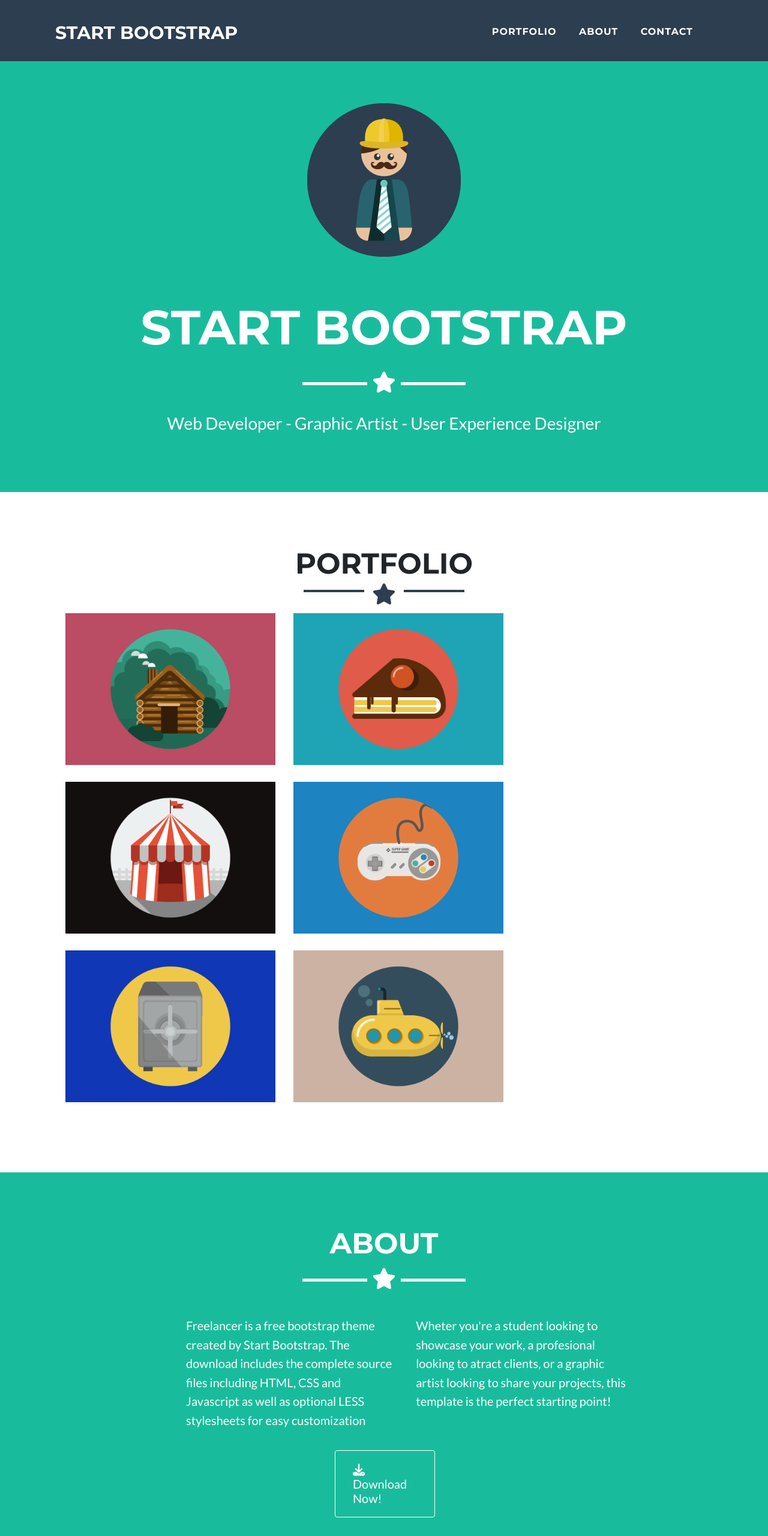
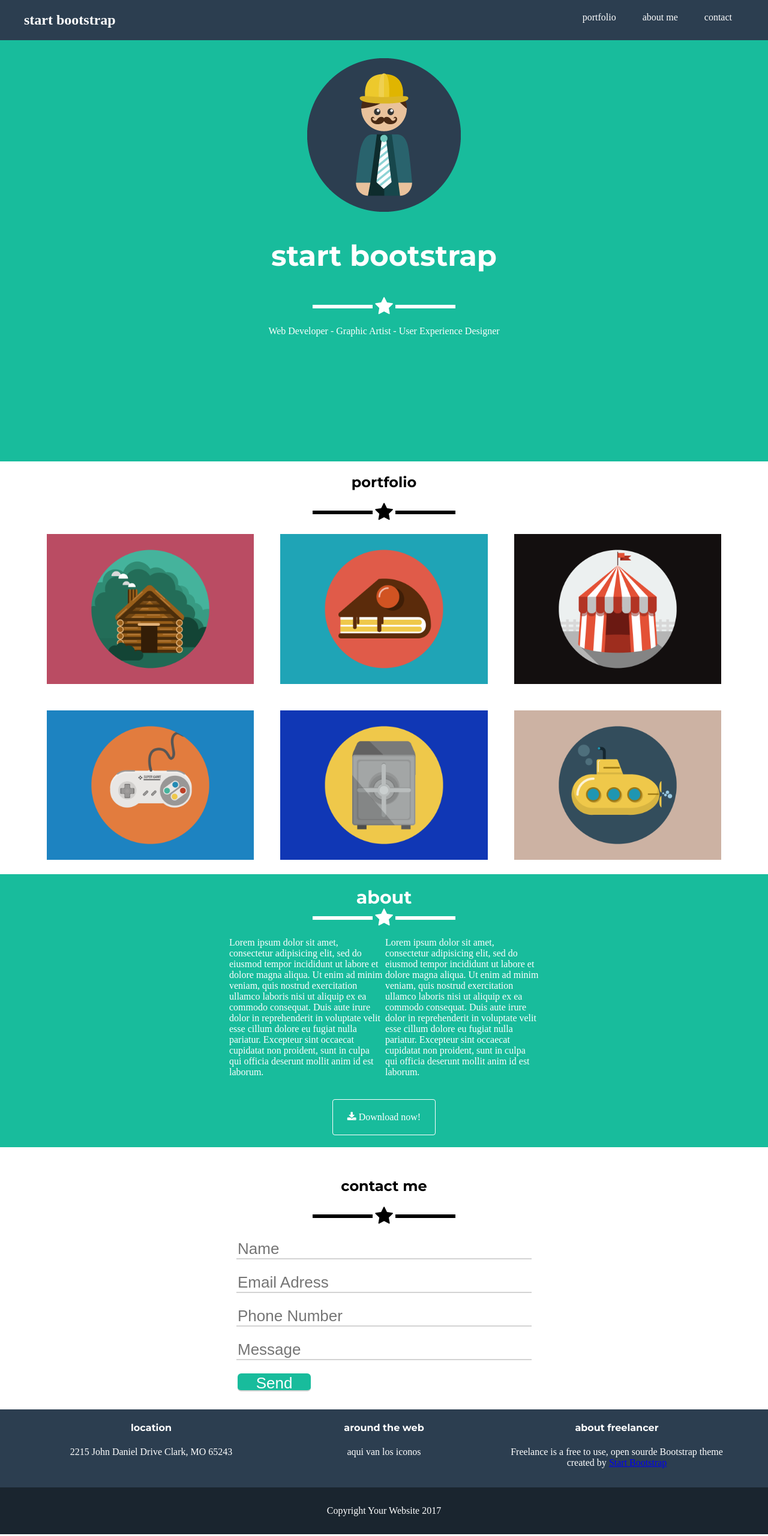
Before and after one commit to erimcolin/sprint2-retos-codigo, a plain HTML site: page index.html in a window 1280 px wide. Shown: the top 2560 px of the page at 60% size. Drawn offline with Linux system fonts and the light colour scheme.

Commit message:
detalles de estilo en footer

```diff
--- a/css/main.css
+++ b/css/main.css
@@ -1,319 +1,164 @@
 body {
   margin: 0;
-  font-size: 16px;
-  font-family: 'Lato', sans-serif;
+  padding: 0;
+
 }
 
-header {
-  background-color: #2c3e50;
-  padding: 51px 7px;
+html, body {
+  height: 100%;
+}
+
+nav {
+  background-color: #2c3E50;
   color: white;
+}
+
+nav > div {
+  font-size: 24px;
+  font-weight: 700;
+}
+
+nav > section > span {
+  margin: 5px 20px;
+}
+
+nav > div,
+nav > section {
+  display: inline-block;
+  padding: 20px 40px;
+}
+
+h1, h2, h3, h4, h5, h6 {
   font-family: 'Montserrat', sans-serif;
-  /* font-family: 'Lato', sans-serif; */
-  /* position: fixed; */
+  font-weight: 700;
+}
+
+nav > section {
+  float: right;
 }
 
 footer {
-  background-color: #2c3e50;
+  background: #2c3e50;
   color: white;
+  text-align: center;
+
 }
 
-hr{
-  color: #c4c9ce;
-  width: 55%;
+footer > section > p > i {
+  border: 1px solid white;
+  padding: 12px;
+  margin: 0 15px;
+  border-radius: 50%;
 }
 
-#seccion1 {
-  background-color: #18bc9c;
-  padding: 70px;
-  text-align: center;
-  color: white;
+footer > section {
+  display: inline-block;
+  width: 30%;
+  vertical-align: top;
 }
 
-#seccion1 div h1 {
-  font-family: 'Montserrat', sans-serif;
-  font-size: 80px;
-  font-weight: bold;
+footer > p {
+  background-color: #1a252f;
+  padding: 30px 0;
 }
 
-#star_line {
-  margin-top: -46px;
+#seccion-uno {
+  background-color: #18bc9c;
+  color: white;
+  min-height: 80.3%;
+  padding: 30px 0;
   text-align: center;
 }
 
-#seccion1 div p {
-  font-size: 1.75em;
-  font-weight: 300;
+#seccion-uno >h1 {
+  font-size: 48px;
 }
 
-#seccion2 {
-  font-size: 2em;
-  font-family: 'Montserrat', sans-serif;
-  text-align: center;
-  padding: 50px;
-}
-
-#seccion2 #star_line_blue i {
-  color: #2c3e50;
-}
-
-#seccion2 #star_line_blue {
-  margin: -40px;
-}
-
-#seccion2 h2 {
-  color: #212529;
-}
-
-#seccion2 section {
-  display: flex;
-  flex-wrap: wrap;
-  box-sizing: border-box;
-  margin: 44px;
-/*  outline: 1px solid red; */
-  position: relative;
-}
-
-#seccion3 h2 {
-  text-align: center;
-  font-weight: bold;
-  font-family: 'Montserrat', sans-serif;
-  font-size: 3em;
-}
-
-#seccion3 {
-  padding: 50px;
-  background-color: #18bc9c;
-  color: white;
-}
-
-#seccion3 div .star-line {
-  padding: 2px;
-  background-color: white;
-  width: 22%;
-}
-
-#seccion3 #star_line {
-  margin-top: -32px;
-}
-
-#seccion4 h2 {
-  text-align: center;
-  font-weight: bold;
-  font-family: 'Montserrat', sans-serif;
-  font-size: 3em;
-  color: #212529
-}
-
-#seccion4 #star_line_blue {
-  text-align: center;
-  margin-top: -28px;
-  color: #2c3e50;
-}
-
-#seccion4 form input{
-  display: block;
-  font-size: 22px;
-  /* padding: 15px; */
-  margin: 22px auto;
-  width: 727px;
-  height: 101px;
-  border: none;
-  border-bottom: .7px solid lightgrey;
-}
-
-#seccion4 form input:last-of-type {
-  margin: 159px 0 0 308px;
-  text-align: center;
-  width: 99px;
-  height: 67px;
-  padding: 0 27px;
-  color: white;
-  font-size: 19px;
-  border-radius: 4px;
-  background-color: #18bc9c;
-}
-
-#seccion4 {
-  margin-top: 87px;
-  margin-bottom: 110px;
-}
-
-#seccion4 {
-  margin-top: 100px;
-}
-
-#seccion4 .data h3 {
-  color: #86aad7;
-  margin-left: 319px;
-  margin-top: 55px;
-  font-size: 23px;
-}
-
-#seccion4 .data {
-
-}
-
-.float-left {
-  float: left;
-  margin: -15px 85px;
-}
-
-.float-right {
-  float: right;
-  margin: -8px 85px;
-}
-
-.bold {
-  font-weight: bolder;
-  font-size: 30px;
-}
-
-.bold-less {
-  font-weight: bold;
-}
-
-.color:hover {
-  color: #1f8c5b;
-}
-
-.color{
-  margin-right: 33px;
-  letter-spacing: 1px;
-  text-decoration: none;
-  color: white;
-}
-
-.text-uppercase {
-  text-transform: uppercase;
-}
- .clear {
-   clear: both;
- }
-
-.line {
-  background-color: white;
-  padding: 2.5px;
+#seccion-uno > div > hr,
+#seccion-dos > div > hr,
+#seccion-tres >div > hr,
+#seccion-cuatro > div > hr {
   display: inline-block;
-  width: 103px;
+  width: 100px;
+  height: 6px;
   border: none;
 }
 
-.line2 {
-  background-color: #2c3e50;
-  padding: 1.9px;
-  display: inline-block;
-  width: 97px;
-  border: none;
+#seccion-dos {
+  text-align: center;
 }
 
-.align {
-  padding: 5px 15px 15px 15px;
+#seccion-dos > img {
+  width: 27%;
+  margin: 20px;
 }
 
-.blocks {
-  display: inline-block;
-  margin-left: 40px;
-  font-size: 20px;
+#seccion-tres {
+  background-color: #18bc9c;
+  color: white;
+  text-align: center;
+  padding: 20px 0;
 }
 
-.two-blocks {
-  display: flex;
-  margin-left: 220px;
-  margin-top: 20px;
-  line-height: 31.5px;
+#seccion-tres h2 {
+  font-size: 30px;
+  margin: 0;
 }
 
-.dwl-button {
-  margin: 14px 505px 51px 508px ;
-  font-size: 20px;
-  padding: 19px 29px;
-  border: 1.5px solid white;
+#seccion-tres > p {
+  display: inline-block;
+  width: 20%;
+  text-align: left;
+}
+
+#seccion-tres > a {
+  display: block;
+  border: 1px solid white;
+  width: 11%;
+  margin: 0 auto;
+  color: white;
+  padding: 20px 15px;
+  margin-top: 20px;
+  text-decoration: none;
   border-radius: 4px;
 }
 
-.dwl-button:hover{
-  color: white;
+#seccion-cuatro {
+  text-align: center;
+  padding: 30px;
 }
 
-.fa-download {
-  margin-right: 13px;
+#seccion-cuatro > form > input {
+  display: block;
+  margin: 22px auto;
+  width: 40%;
+  height: 30px;
+  border: none;
+  border-bottom: 2px solid lightgray;
+  font-size: 26px;
 }
 
-.fa-star {
-  padding: 5px;
+#seccion-cuatro > form > input[type='submit'] {
+  background: #18bc9c;
+  color: white;
+  width: 10%;
+  margin: 0;
+  margin-left: 30%;
+  border-radius: 6px;
 }
 
-.div-footer {
-  display: inline-block;
-  /* margin: 70px 61px; */
-  vertical-align: top;
-  font-size: 20px;
-  /* width: 19%; */
-  text-align: center;
-  font-family: 'Montserrat', sans-serif;
-  margin-left: 126px;
+#seccion-cuatro > form > input:focus {
+  outline: none;
 }
 
-.container {
-  padding: 68px 0;
-  margin:11px 67px;
+#seccion-cuatro > form > hr {
+  width: 40%;
 }
 
-/* .container .div-footer:last-child{
-  margin-left: 50px;
-} */
-
-footer div p{
-  font-size: 1.25rem;
-  font-weight: 300;
-  display: inline-block;
-  font-family: 'Lato', sans-serif;
+.bg-white {
+  background-color: white;
 }
 
-.icons {
-  display: inline-block;
-  /* border: 1px solid white;
-  border-radius: 50px; */
+.bg-black {
+   background-color: black;
 }
-
-.fa-facebook{
-  border: 2px solid white;
-  border-radius: 50%;
-  padding: 15px;
-}
-
-.fa-google-plus{
-  border: 2px solid white;
-  border-radius: 50%;
-  padding: 15px;
-}
-
-.fa-twitter{
-  border: 2px solid white;
-  border-radius: 50%;
-  padding: 15px;
-}
-
-.fa-linkedin{
-  border: 2px solid white;
-  border-radius: 50%;
-  padding: 15px;
-}
-
-.fa-dribbble{
-  border: 2px solid white;
-  border-radius: 50%;
-  padding: 15px;
-}
-
-footer a {
-  color: #128f76;
-}
-
-.copyright{
-  text-align: center;
-  background-color: #1a252f;
-  padding: 26px 0;
-  margin: -11px 0;
-}
--- a/index.html
+++ b/index.html
@@ -2,175 +2,96 @@
 <html>
   <head>
     <meta charset="utf-8">
-    <title>Freelancer</title>
+    <title>Freelancer-resuelto</title>
     <link rel="stylesheet" href="css/main.css">
+    <link href="https://fonts.googleapis.com/css?family=Lato:400,700|Montserrat:400,700,900" rel="stylesheet">
     <link rel="stylesheet" href="https://cdnjs.cloudflare.com/ajax/libs/font-awesome/4.7.0/css/font-awesome.css" />
-  <link href="vendor/font-awesome/css/font-awesome.min.css" rel="stylesheet" type="text/css">
-    <link href="https://fonts.googleapis.com/css?family=Montserrat:400,700" rel="stylesheet" type="text/css">
-    <link href="https://fonts.googleapis.com/css?family=Lato:400,700,400italic,700italic" rel="stylesheet" type="text/css">
   </head>
   <body>
-    <header class="text-uppercase">
-      <div class="float-left">
-        <a class="bold">start bootstrap</a>
-      </div>
-      <div class="float-right bold-less">
-        <a class="color" href="#portfolio">portfolio</a>
-        <a class="color" href="#about">about</a>
-        <a class="color" href="#contact">contact</a>
-      </div>
-    </header>
+    <nav>
+      <div>start bootstrap</div>
+        <section >
+          <span>portfolio</span>
+          <span>about me</span>
+          <span>contact</span>
+        </section>
+    </nav>
 
-    <section id="seccion1" class="clear">
+    <section id="seccion-uno">
+      <img src="assets/images/profile.png" alt="">
+      <h1>start bootstrap</h1>
       <div>
-        <img src="assets/images/profile.PNG" alt="">
-        <h1 class="text-uppercase">start bootstrap</h1>
-        <div id="star_line">
-          <hr class="line">
-          <i class="fa fa-star" aria-hidden="true" style="font-size:35px;"></i>
-          <hr class="line">
+        <hr class="bg-white">
+        <i class="fa fa-star fa-2x" aria-hidden="true"></i>
+        <hr class="bg-white">
       </div>
       <p>Web Developer - Graphic Artist - User Experience Designer</p>
-      </div>
     </section>
 
-    <section id="seccion2" class="text-uppercase">
-        <h2 id="portfolio">portfolio</h2>
-        <div id="star_line_blue">
-          <hr class="line2">
-          <i class="fa fa-star" aria-hidden="true" style="font-size:35px;"></i>
-          <hr class="line2">
+    <section id="seccion-dos">
+      <h2>portfolio</h2>
+      <div>
+        <hr class="bg-black">
+        <i class="fa fa-star fa-2x .bg-black" aria-hidden="true"></i>
+        <hr class="bg-black">
       </div>
-      <section>
-        <div>
-          <img class="align" src="assets/images/portfolio/cabin.PNG" alt="" width="350px">
-        </div>
-        <div>
-          <img class="align" src="assets/images/portfolio/cake.PNG" alt="" width="350px">
-        </div>
-        <div>
-          <img class="align" src="assets/images/portfolio/circus.PNG" alt="" width="350px">
-        </div>
-        <div>
-          <img class="align" src="assets/images/portfolio/game.PNG" alt="" width="350px">
-        </div>
-        <div>
-          <img class="align" src="assets/images/portfolio/safe.PNG" alt="" width="350px">
-        </div>
-        <div>
-          <img class="align" src="assets/images/portfolio/submarine.PNG" alt="" width="350px">
-        </div>
-      </section>
+        <img src="assets/images/portfolio/cabin.png" alt="">
+        <img src="assets/images/portfolio/cake.png" alt="">
+        <img src="assets/images/portfolio/circus.png" alt="">
+        <img src="assets/images/portfolio/game.png" alt="">
+        <img src="assets/images/portfolio/safe.png" alt="">
+        <img src="assets/images/portfolio/submarine.png" alt="">
     </section>
 
-    <section id="seccion3">
+    <section id="seccion-tres">
+      <h2>about</h2>
       <div>
-        <h2 id="about" class="text-uppercase">about</h2>
-        <div id="star_line">
-          <hr class="line">
-          <i class="fa fa-star" aria-hidden="true" style="font-size:35px;"></i>
-          <hr class="line">
+        <hr class="bg-white">
+        <i class="fa fa-star fa-2x" aria-hidden="true"></i>
+        <hr class="bg-white">
       </div>
-        <div class="two-blocks">
-          <div class="blocks">
-            <p>Freelancer is a free bootstrap theme<br>
-              created by Start Bootstrap. The<br>
-              download includes the complete source<br>
-              files including HTML, CSS and<br>
-              Javascript as well as optional LESS<br>
-              stylesheets for easy customization</p>
-          </div>
-          <div class="blocks">
-            <p>Wheter you're a student looking to<br>
-              showcase your work, a profesional<br>
-              looking to atract clients, or a graphic<br>
-              artist looking to share your projects, this<br>
-              template is the perfect starting point! </p>
-          </div>
-        </div>
-        <div class="dwl-button">
-          <span><i class="fa fa-download" aria-hidden="true"></i>Download Now!</span>
-        </div>
-        <p class="paragraph" >Freelancer is a free bootstrap theme<br>
-          created by Start Bootstrap. The<br>
-          download includes the complete source<br>
-          files including HTML, CSS and<br>
-          Javascript as well as optional LESS<br>
-          stylesheets for easy customization</p>
-        <p class="paragraph1">Wheter you're a student looking to<br>
-          showcase your work, a profesional<br>
-          looking to atract clients, or a graphic<br>
-          artist looking to share your projects, this<br>
-          template is the perfect starting point! </p>
+      <p>Lorem ipsum dolor sit amet, consectetur adipisicing elit, sed do eiusmod tempor incididunt ut labore et dolore magna aliqua. Ut enim ad minim veniam, quis nostrud exercitation ullamco laboris nisi ut aliquip ex ea commodo consequat. Duis aute irure dolor in reprehenderit in voluptate velit esse cillum dolore eu fugiat nulla pariatur. Excepteur sint occaecat cupidatat non proident, sunt in culpa qui officia deserunt mollit anim id est laborum.</p>
+      <p>Lorem ipsum dolor sit amet, consectetur adipisicing elit, sed do eiusmod tempor incididunt ut labore et dolore magna aliqua. Ut enim ad minim veniam, quis nostrud exercitation ullamco laboris nisi ut aliquip ex ea commodo consequat. Duis aute irure dolor in reprehenderit in voluptate velit esse cillum dolore eu fugiat nulla pariatur. Excepteur sint occaecat cupidatat non proident, sunt in culpa qui officia deserunt mollit anim id est laborum.</p>
+      <a href="#">
         <i class="fa fa-download" aria-hidden="true"></i>
-          <p class="bottom">Download Theme</p>
-      </div>
+        Download now!
+      </a>
     </section>
 
-    <section id="seccion4" >
-        <h2 id="contact" class="text-uppercase">contact me</h2>
-        <div id="star_line_blue">
-          <hr class="line2">
-          <i class="fa fa-star" aria-hidden="true" style="font-size:35px;"></i>
-          <hr class="line2">
+    <section id="seccion-cuatro">
+      <h2>contact me</h2>
+      <div>
+        <hr class="bg-black">
+        <i class="fa fa-star fa-2x .bg-black" aria-hidden="true"></i>
+        <hr class="bg-black">
       </div>
       <form>
-          <input type="text" name="" placeholder="Name">
-          <input type="text" name="" placeholder="Email Address">
-          <input type="text" name="" placeholder="Phone Number">
-          <input type="text" name="" placeholder="Message">
-          <input type="submit" name="" value="Send">
+      <input type="text" placeholder="Name">
+      <input type="text" placeholder="Email Adress">
+      <input type="text" placeholder="Phone Number">
+      <input type="text" placeholder="Message">
+      <input type="submit" value="Send">
       </form>
     </section>
+
     <footer>
-      <div class="container">
-        <div class="div-footer">
-          <h3 class="text-uppercase">location</h3>
-          <p>2215 John Daniel Drive<br>Clark, MO 65243</p>
-        </div>
-        <div class="div-footer">
-          <h3 class="text-uppercase">around the web</h3>
-          <!-- icons -->
-          <div class="icons">
-            <i class="fa fa-facebook" aria-hidden="true"></i>
-            <i class="fa fa-google-plus" aria-hidden="true"></i>
-            <i class="fa fa-twitter" aria-hidden="true"></i>
-            <i class="fa fa-linkedin" aria-hidden="true"></i>
-            <i class="fa fa-dribbble" aria-hidden="true"></i>
-          </div>
-        </div>
-        <div class="div-footer">
-          <h3 class="text-uppercase">about freelancer</h3>
-          <p>Freelance is a free to use, open source <br> Bootstrap theme created by <a href="#">Start <br>Bootstrap</a> </p>
-        </div>
-      </div>
-      <div class="copyright">
-        <small>Copyright © Your Website 2017</small>
-      </div>
-
-      <h2 class="text-uppercase">contact me</h2>
-      <div id="star_line_blue">
-        <hr class="line2">
-        <i class="fa fa-star" aria-hidden="true" style="font-size:35px;"></i>
-        <hr class="line2">
-      </div>
-      <div class="data">
-        <h3>Name</h3>
-        <hr>
-        <h3>Email Adress</h3>
-        <hr>
-        <h3>Phone Number</h3>
-        <hr>
-        <h3>Message</h3>
-        <hr>
-      </div>
+      <section>
+        <h4>location</h4>
+        <p>2215 John Daniel Drive Clark, MO 65243</p>
       </section>
-    <footer>
-      <h3>location</h3>
-      <h4>3481 melrose place</h4>
-      <h3>around the web</h3>
-      <h3>about freelancer</h3>
-      <h4>Frelance is a fre to use, open source</h4>
+      <section>
+        <h4>around the web</h4>
+        <p>aqui van los iconos </p>
+      </section>
+      <section>
+        <h4>about freelancer</h4>
+        <p>Freelance is a free to use, open sourde Bootstrap theme created by
+          <a href="#">Start Bootstrap</a>
+        </p>
+      </section>
+      <p>
+        Copyright Your Website 2017
+      </p>
     </footer>
   </body>
 </html>
```
Lines whose indentation alone changed are shown as unchanged.
